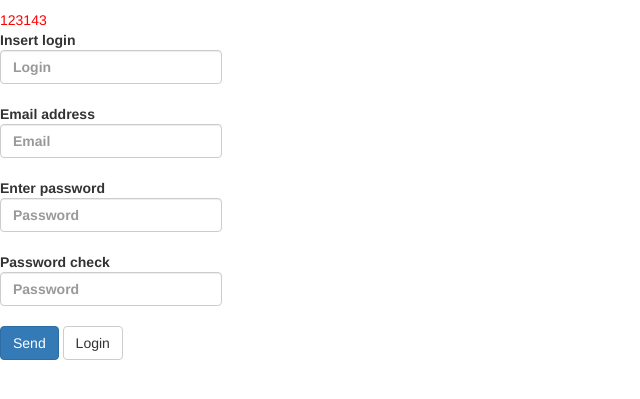
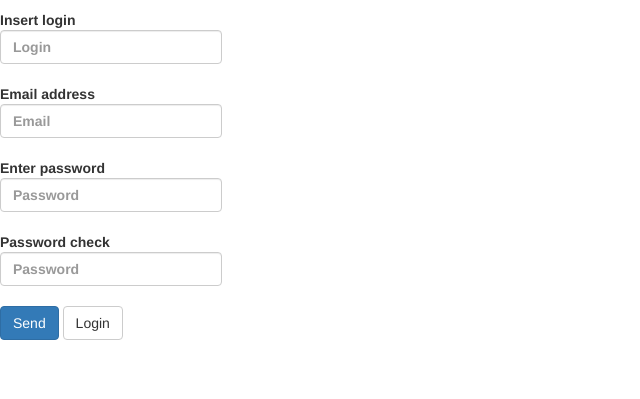
Before and after one commit to levkovskyi/aiohttp-chat, a Python web app: template templates/auth/sign.html in a window 1280 px wide. Shown: the top 399 px of the page, without its empty margins (0-640 px from the left). Run offline with Jinja, Linux system fonts and the light colour scheme; the template is opened without the code that fills it, so the values that code supplies are empty.

Commit message:
Typo fixes

```diff
--- a/templates/auth/sign.html
+++ b/templates/auth/sign.html
@@ -5,7 +5,7 @@
 {{ content }}
 </h4>
 <form>
-    <div id="error" style="color: red;">123143</div>
+    <div id="error" style="color: red;"></div>
     <div class="form-group">
         <label>Insert login
             <input type="text" class="form-control" pattern="[A-Za-zА-Яа-я0-9]{3,}" placeholder="Login" id="login_text" required>
```
